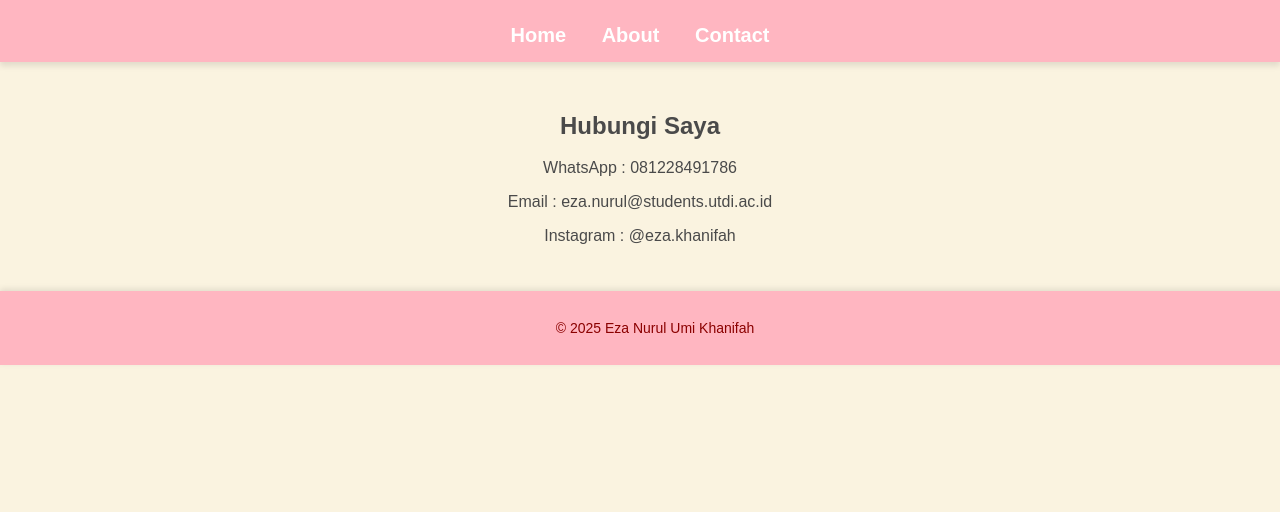
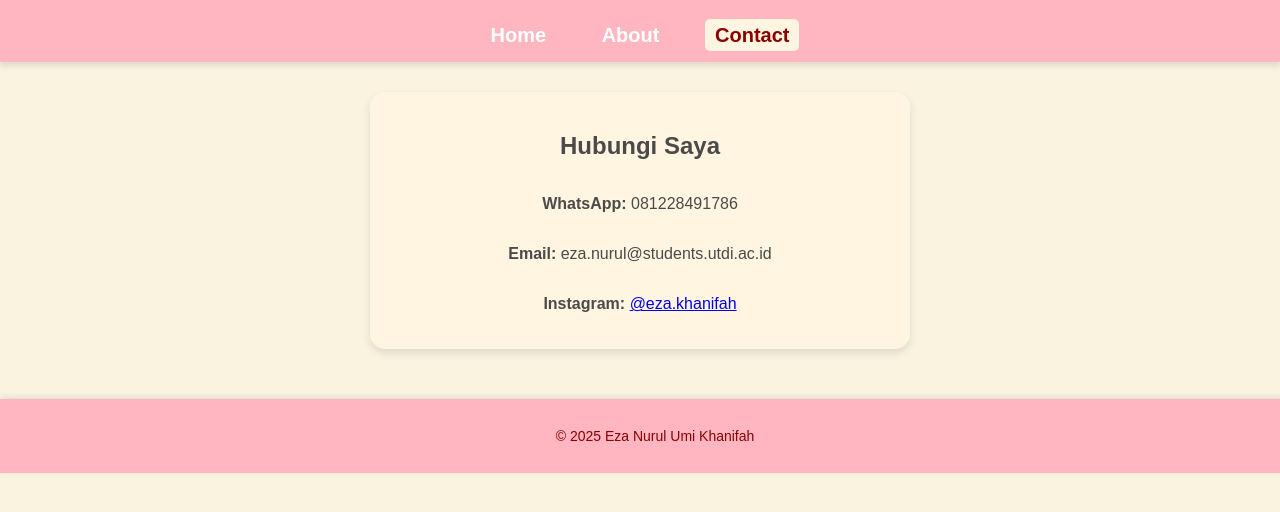
Before and after one commit to ezanurul/tentangeza, a plain HTML site: page contact.html in a window 1280 px wide. Shown: the part 90-602 px from the top of the page. Drawn offline with Linux system fonts and the light colour scheme.

Commit message:
Update tampilan web

```diff
--- a/contact.html
+++ b/contact.html
@@ -13,16 +13,16 @@
             <ul>
                 <li><a href="index.html">Home</a></li>
                 <li><a href="about.html">About</a></li>
-                <li><a href="contact.html">Contact</a></li>
+                <li><a href="contact.html" class="active">Contact</a></li>
             </ul>
         </nav>
     </header>
     <main>
-        <section>
+        <section class="profile-section">
             <h2>Hubungi Saya</h2>
-            <p>WhatsApp  : 081228491786</p>
-            <p>Email     : eza.nurul@students.utdi.ac.id</p>
-            <p>Instagram : @eza.khanifah</p>
+            <p><strong>WhatsApp:</strong> 081228491786</p>
+            <p><strong>Email:</strong> eza.nurul@students.utdi.ac.id</p>
+            <p><strong>Instagram:</strong> <a href="https://www.instagram.com/eza.khanifah" target="_blank">@eza.khanifah</a></p>
         </section>
     </main>
     <footer>
--- a/styles.css
+++ b/styles.css
@@ -41,10 +41,14 @@ nav ul li a {
     text-decoration: none;
     font-weight: bold;
     transition: 0.3s;
+    padding: 5px 10px;
 }
 
-nav ul li a:hover {
-    color: #FF69B4;
+nav ul li a:hover,
+nav ul li a.active {
+    color: #8B0000;
+    background-color: #FFF5E1;
+    border-radius: 5px;
 }
 
 main {
@@ -69,9 +73,11 @@ footer {
     background-color: #FFB6C1;
     color: #8B0000;
     padding: 15px;
+    text-align: center;
     position: relative;
     bottom: 0;
     width: 100%;
     font-size: 14px;
     box-shadow: 0px -2px 6px rgba(0, 0, 0, 0.1);
+    margin-top: 20px;
 }
```
Also changed, not shown: about.html (+5 -5 lines), index.html (+1 -2 lines).
